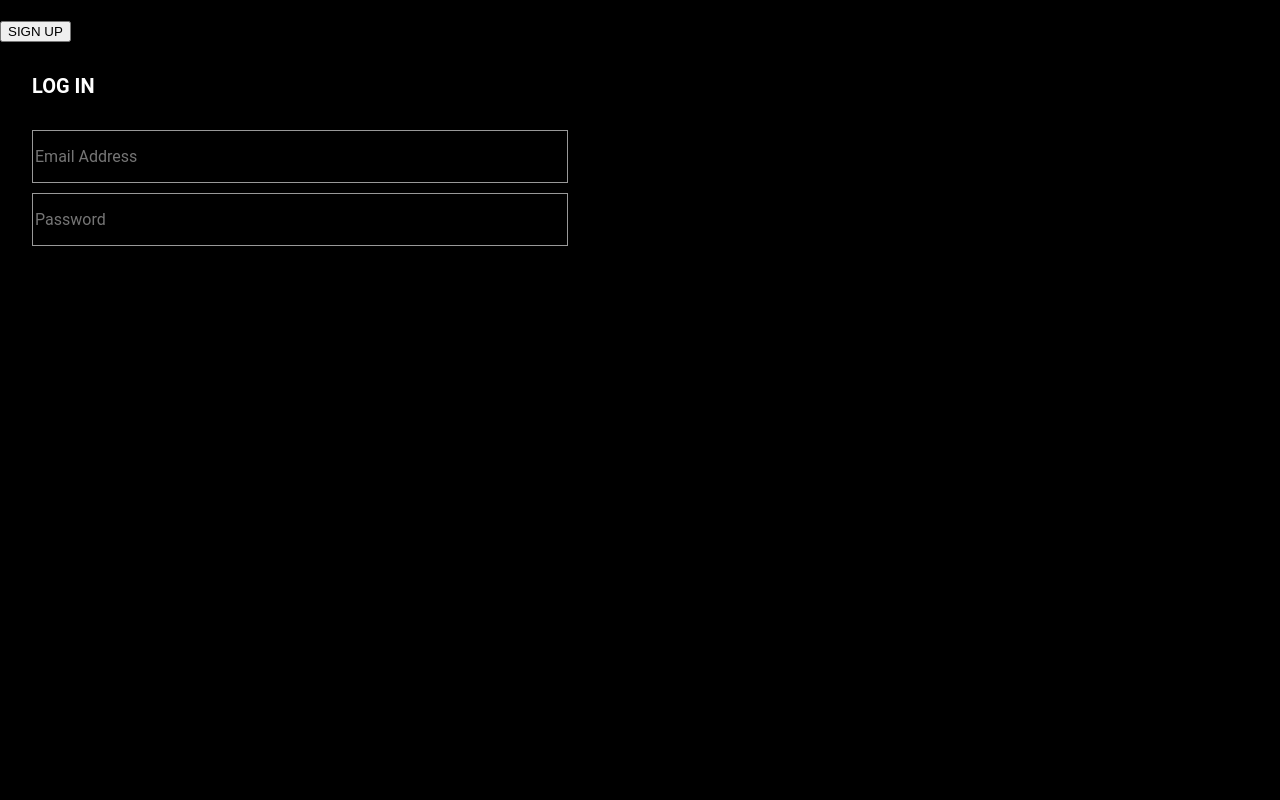
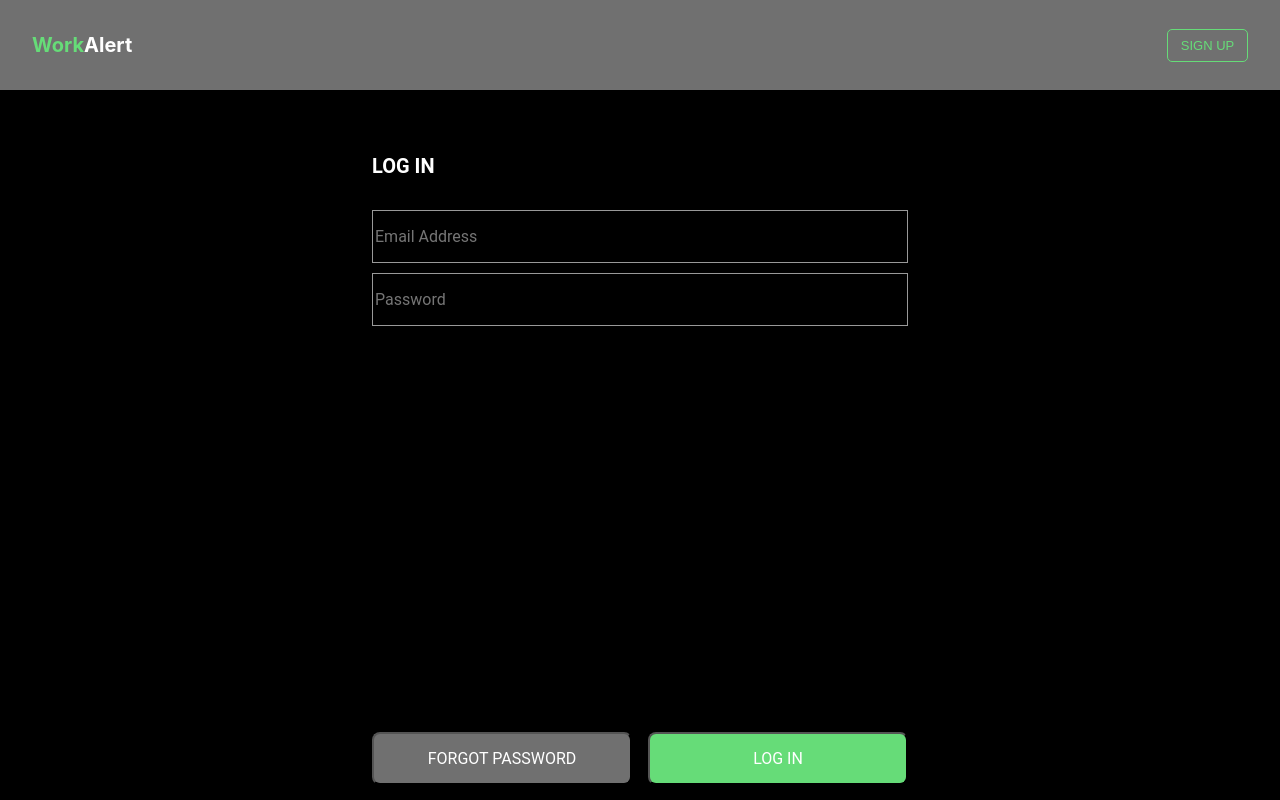
Before and after one commit to Emmanuel-Ezekiel/Tonic-test, a React (Create React App) app: page / in a window 1280 px wide. Shown: the top 800 px of the page. Built offline with nearby package versions, Linux system fonts and the light colour scheme.

Commit message:
worked on login

```diff
--- a/src/components/Navbar/style.css
+++ b/src/components/Navbar/style.css
@@ -35,3 +35,36 @@
     margin-right: 32px;
   }
 }
+
+ nav {
+    width: 100%;
+    height: 90px;
+    background-color: #707070;
+    display: flex;
+    justify-content: space-between;
+    align-items: center;
+
+  }
+
+  .work-head {
+    color: #fff;
+    font-weight: bold;
+    font-size: 20px;
+    margin-left: 32px;
+  }
+
+  .work {
+    color: #66DC78;
+  }
+
+  .signUp {
+    width: 81px;
+    height: 33px;
+    border: 1px solid #66DC78;
+    background-color: #707070;
+    color: #66DC78;
+    border-radius: 5px;
+    font-size: 13px;
+    font-weight: 300;
+    margin-right: 32px;
+  }
--- a/src/pages/Login/Login.css
+++ b/src/pages/Login/Login.css
@@ -63,3 +63,15 @@ input {
     font-family: 'Roboto';
     border-radius: 8px;
 }
+
+@media only screen and (min-width: 768px) {
+    main {
+    display: flex;
+    flex-direction: column;
+    justify-content: normal;
+    gap: 400px;
+    height: 1000px;
+    width: 600px;
+    margin: 32px auto;
+}
+}
```
